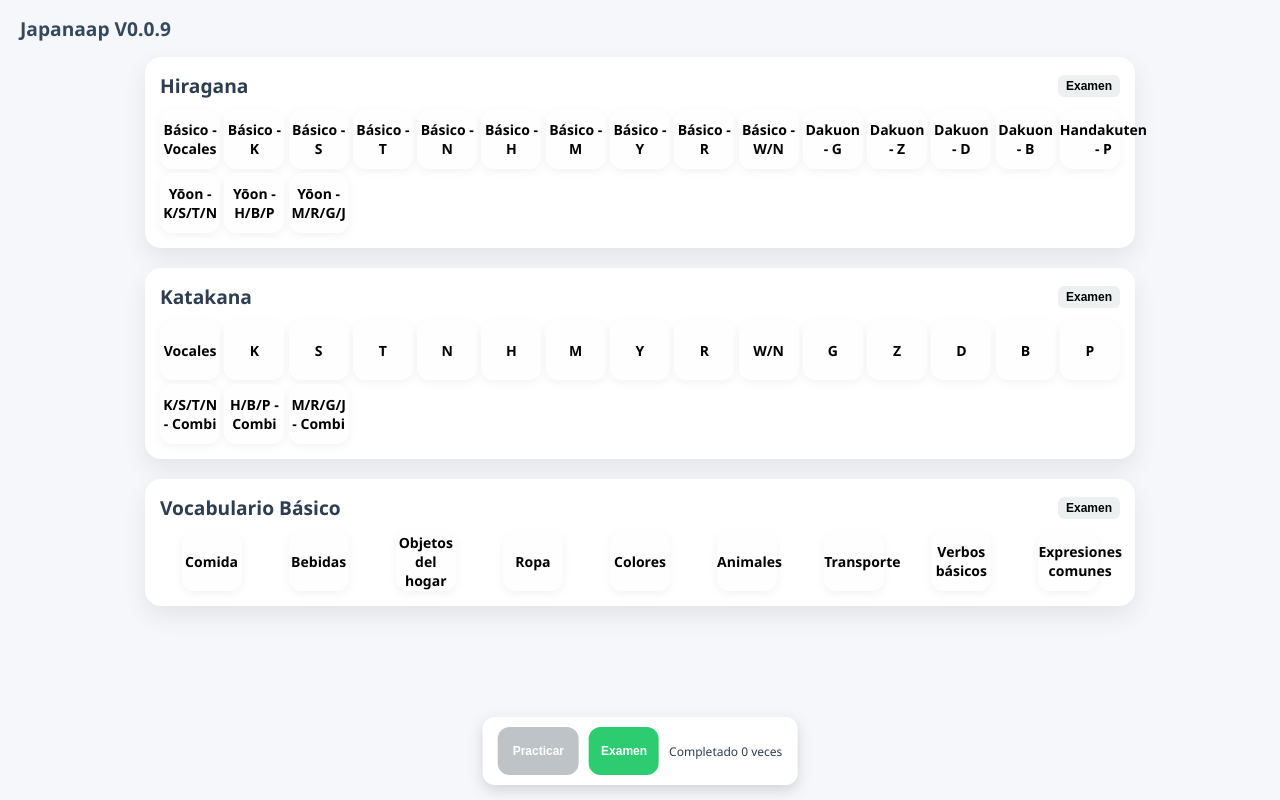
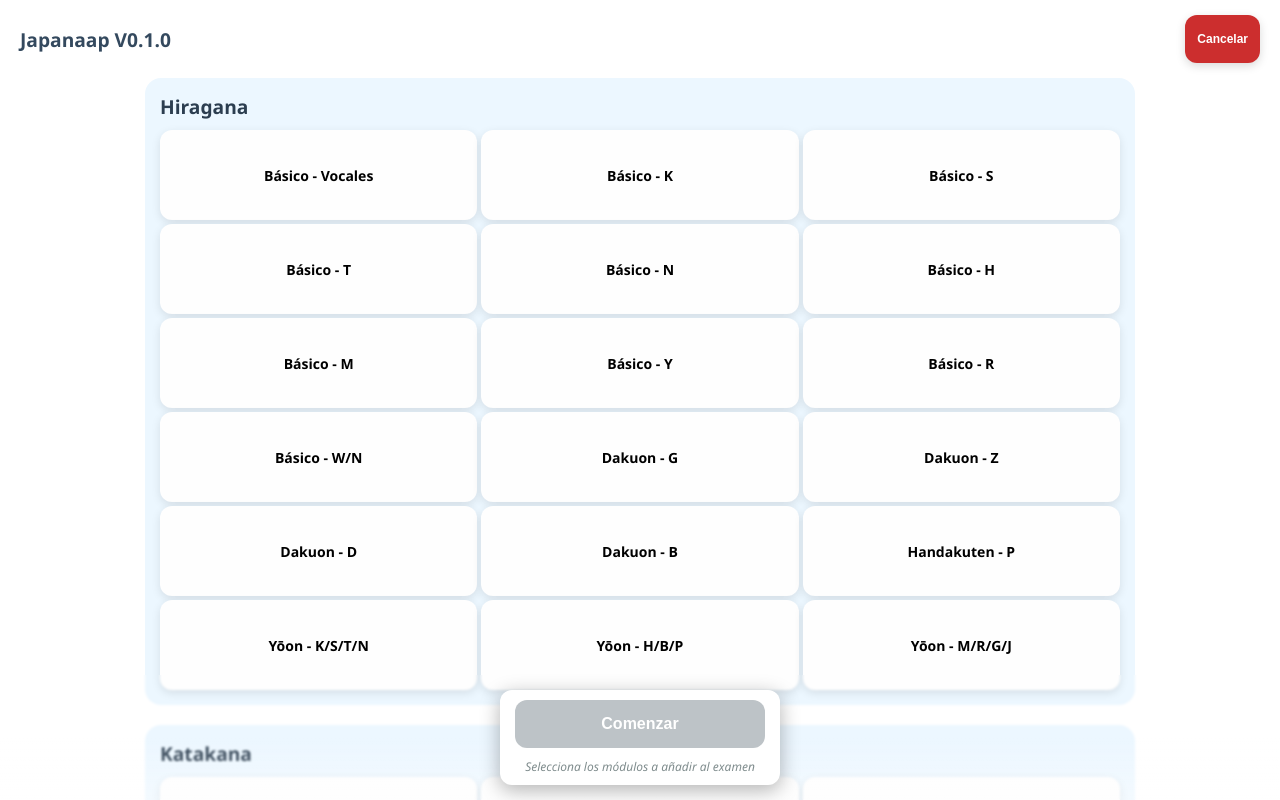
Before and after one commit to rafaestaenclase/japanaap, a plain HTML site: page index.html in a window 1280 px wide. Both pictures are taken after a click on the button "Examen". Shown: the top 800 px of the page. Drawn offline with Linux system fonts and the light colour scheme.

Commit message:
reworkIndexV3

```diff
--- a/index.html
+++ b/index.html
@@ -8,9 +8,8 @@
 /* -------------------- General -------------------- */
 body {
   font-family: "Segoe UI", Tahoma, Geneva, Verdana, sans-serif;
-  background: #f5f7fa;
   margin: 0;
-  padding: 0 20px 70px; /* espacio abajo para botón fijo */
+  padding: 0 20px 120px; /* espacio abajo para botón fijo */
   display: flex;
   flex-direction: column;
   align-items: center;
@@ -35,7 +34,7 @@ header {
   background: #fff;
   padding: 15px;
   border-radius: 16px;
-  box-shadow: 0 10px 25px rgba(0,0,0,0.08);
+  background: #ecf7ff;
 }
 
 .section-title {
@@ -51,20 +50,21 @@ header {
 /* -------------------- Grid de niveles -------------------- */
 .level-grid {
   display: grid;
-  grid-template-columns: repeat(auto-fit, minmax(60px, 1fr));
+  grid-template-columns: repeat(auto-fit, minmax(30%, 1fr));
   gap: 4px; /* compacto */
   justify-items: center;
   align-items: center;
 }
 
 .level-card {
-  width: 60px;
+  width: calc(100% - 30px);
   height: 60px;
+  padding: 15px;
   background: #fefefe;
   border-radius: 12px;
   display: grid;
   place-items: center; /* centra el contenido */
-  box-shadow: 0 3px 10px rgba(0,0,0,0.05);
+  box-shadow: 0 3px 10px rgba(0,0,0,0.1);
   transition: transform 0.2s, box-shadow 0.2s, color 0.2s;
   font-size: 14px;
   color: #000;
@@ -85,6 +85,7 @@ header {
 /* -------------------- Botón Practicar / Comenzar -------------------- */
 #fixedPlayButton {
   height: 48px;
+  width: 100%;
   padding: 0 15px;
   font-size: 12px;
   font-weight: 600;
@@ -97,6 +98,7 @@ header {
   align-items: center;
   justify-content: center;
   transition: background 0.3s, box-shadow 0.2s;
+  font-size: 16px;
 }
 
 #fixedPlayButton.active {
@@ -116,11 +118,11 @@ header {
   background: #2ecc71; /* verde */
   color: #fff;
   cursor: pointer;
-  transition: background 0.3s, box-shadow 0.2s;
+  transition: background 0.5s, box-shadow 0.2s;
 }
 
 #examToggleButton.active {
-  background: #27ae60;
+  background: #cc2e2e;
   box-shadow: 0 3px 10px rgba(0,0,0,0.15);
 }
 
@@ -131,7 +133,27 @@ header {
   font-weight: 500;
 }
 
+#completedTimes.instruction {
+  color: #7f8c8d;
+  font-style: italic;
+}
+
+
 /* -------------------- Contenedor fijo de práctica -------------------- */
+
+#practiceContainerBack {
+  position: fixed;
+  bottom: 0;
+  width: 100%;
+  height: 125px;
+
+  background: linear-gradient(to top, rgba(255,255,255,0.4) 0%, rgba(255,255,255,0) 50%);
+  backdrop-filter: blur(1px);
+  -webkit-backdrop-filter: blur(1px);
+  z-index: 100;
+}
+
+
 #practiceContainer {
   position: fixed;
   bottom: 15px;
@@ -140,13 +162,14 @@ header {
   background: #fff;
   padding: 10px 15px;
   border-radius: 12px;
-  box-shadow: 0 5px 15px rgba(0,0,0,0.15);
+  box-shadow: 0 5px 19px 1px rgb(0 0 0 / 28%);
   display: flex;
   align-items: center;
   gap: 10px;
   z-index: 100;
   min-width: 250px;
   justify-content: space-between;
+  flex-direction: column;
 }
 
 /* -------------------- Botones examen internos -------------------- */
@@ -180,14 +203,14 @@ header {
 </head>
 <body>
 <header>
-  Japanaap V0.0.9
+  Japanaap V0.1.0
+  <button id="examToggleButton">Examen</button>
 </header>
 
 <!-- Sección Hiragana -->
 <div class="section" id="hiraganaSection">
   <div class="section-title">
     Hiragana
-    <button class="examButton" onclick="alert('examenHaciendose')">Examen</button>
   </div>
   <div id="hiragana" class="level-container"></div>
 </div>
@@ -196,7 +219,6 @@ header {
 <div class="section" id="katakanaSection">
   <div class="section-title">
     Katakana
-    <button class="examButton" onclick="alert('examenHaciendose')">Examen</button>
   </div>
   <div id="katakana" class="level-container"></div>
 </div>
@@ -205,15 +227,14 @@ header {
 <div class="section" id="vocabularyBasicSection">
   <div class="section-title">
     Vocabulario Básico
-    <button class="examButton" onclick="alert('examenHaciendose')">Examen</button>
   </div>
   <div id="vocabularyBasic" class="level-container"></div>
 </div>
 
 <!-- Contenedor fijo de práctica -->
+<div id="practiceContainerBack"></div>
 <div id="practiceContainer">
   <button id="fixedPlayButton">Practicar</button>
-  <button id="examToggleButton">Examen</button>
   <span id="completedTimes">Completado 0 veces</span>
 </div>
 
@@ -256,40 +277,39 @@ function createGrid(containerId, levelsList) {
             );
             const completedTimes = currentLevelStorage ? currentLevelStorage.completedTimes || 0 : 0;
 
-            if(examMode){
+            if (examMode) {
                 // Examen: selección múltiple
-                if(examSelection.includes(card)){
+                if (examSelection.includes(card)) {
                     card.classList.remove("selected");
                     examSelection = examSelection.filter(c => c !== card);
                 } else {
                     card.classList.add("selected");
                     examSelection.push(card);
                 }
-                fixedPlayButton.classList.toggle("active", examSelection.length>0);
+                fixedPlayButton.classList.toggle("active", examSelection.length > 0);
 
-                // Actualizar completados sumando todos seleccionados
-                const sumCompleted = examSelection.reduce((sum,c) => {
-                    const idx = Number(c.dataset.index);
-                    const cat = c.dataset.category;
-                    const st = JSON.parse(localStorage.getItem("levelCompleted") || "[]");
-                    const lvl = st.find(i => i.category==cat && Number(i.levelId)==idx);
-                    return sum + (lvl ? lvl.completedTimes || 0 : 0);
-                }, 0);
-                completedTimesSpan.textContent = `Completado ${sumCompleted} veces`;
-
+                // Mostrar SIEMPRE instrucción en examen
+                if (examSelection.length === 0) {
+                    completedTimesSpan.textContent = "Selecciona los módulos a añadir al examen";
+                } else {
+                    completedTimesSpan.textContent = "Listo para comenzar el examen";
+                }
+                completedTimesSpan.classList.add("instruction");
             } else {
                 // Modo normal: selección única
-                if(selectedCard === card){
+                if (selectedCard === card) {
                     card.classList.remove("selected");
                     selectedCard = null;
                     fixedPlayButton.classList.remove("active");
                     completedTimesSpan.textContent = `Completado 0 veces`;
+                    completedTimesSpan.classList.remove("instruction");
                 } else {
-                    if(selectedCard) selectedCard.classList.remove("selected");
+                    if (selectedCard) selectedCard.classList.remove("selected");
                     card.classList.add("selected");
                     selectedCard = card;
                     fixedPlayButton.classList.add("active");
                     completedTimesSpan.textContent = `Completado ${completedTimes} veces`;
+                    completedTimesSpan.classList.remove("instruction");
                 }
             }
         });
@@ -300,19 +320,28 @@ function createGrid(containerId, levelsList) {
     container.appendChild(grid);
 }
 
+
 // Toggle examen
 examToggleButton.addEventListener("click", () => {
     examMode = !examMode;
     examToggleButton.classList.toggle("active", examMode);
     fixedPlayButton.textContent = examMode ? "Comenzar" : "Practicar";
+    examToggleButton.textContent = examMode ? "Cancelar" : "Examen";
 
-    if(!examMode){
+    if(examMode){
+        // mostrar instrucción en vez de contador
+        completedTimesSpan.textContent = "Selecciona los módulos a añadir al examen";
+        completedTimesSpan.classList.add("instruction");
+    } else {
+        // volver a contador normal
         examSelection.forEach(card => card.classList.remove("selected"));
         examSelection = [];
         fixedPlayButton.classList.remove("active");
         completedTimesSpan.textContent = `Completado 0 veces`;
+        completedTimesSpan.classList.remove("instruction");
     }
 });
+
 
 // Botón principal
 fixedPlayButton.addEventListener("click", () => {
```
